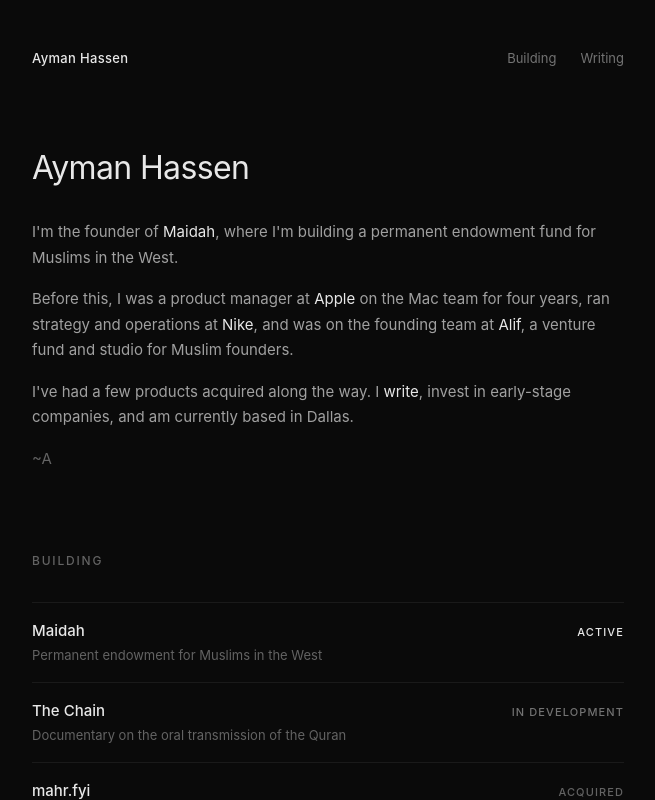
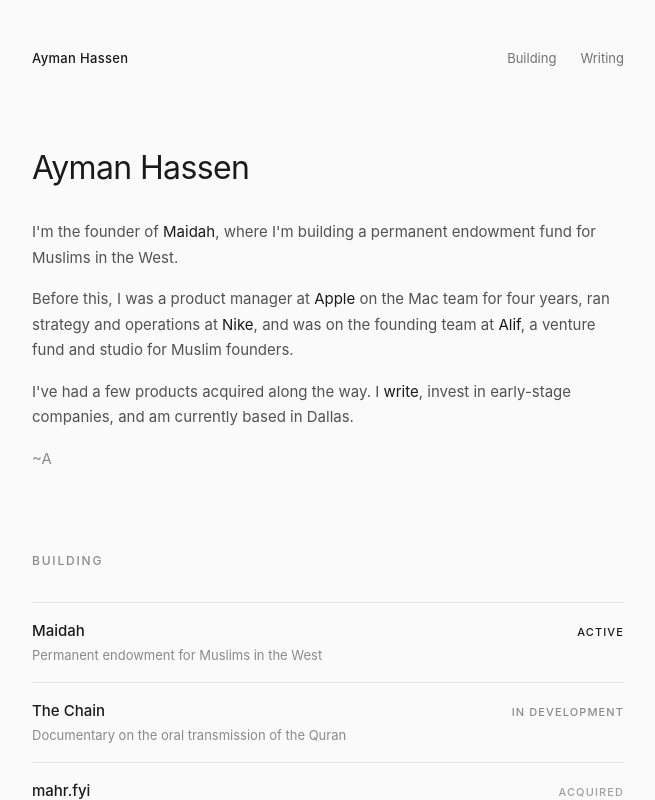
Before and after one commit to aymanhalloween/ayman, a Next.js app: page / in a window 1280 px wide. Shown: the whole page, without its empty margins (312-967 px from the left). Built offline with nearby package versions, Linux system fonts and the light colour scheme.

Commit message:
switch to white/light background theme

```diff
--- a/app/globals.css
+++ b/app/globals.css
@@ -16,8 +16,8 @@ html {
 
 body {
   height: 100%;
-  background-color: #0A0A0A;
-  color: #E8E8E8;
+  background-color: #FAFAFA;
+  color: #1A1A1A;
   font-family: -apple-system, BlinkMacSystemFont, 'SF Pro Text', 'Segoe UI', 'Roboto', 'Helvetica Neue', sans-serif;
   -webkit-font-smoothing: antialiased;
   -moz-osx-font-smoothing: grayscale;
@@ -35,5 +35,5 @@ a {
 
 ::selection {
   background: rgba(196, 165, 116, 0.3);
-  color: #E8E8E8;
+  color: #1A1A1A;
 }
--- a/app/layout.tsx
+++ b/app/layout.tsx
@@ -68,7 +68,7 @@ export default function RootLayout({
 }) {
   return (
     <html lang="en">
-      <body className="bg-[#0A0A0A] text-[#E8E8E8]">{children}</body>
+      <body className="bg-[#FAFAFA] text-[#1A1A1A]">{children}</body>
     </html>
   )
 }
--- a/app/opengraph-image.tsx
+++ b/app/opengraph-image.tsx
@@ -10,7 +10,7 @@ export default async function Image() {
     (
       <div
         style={{
-          background: '#0A0A0A',
+          background: '#FAFAFA',
           width: '100%',
           height: '100%',
           display: 'flex',
@@ -23,7 +23,7 @@ export default async function Image() {
           style={{
             fontSize: 64,
             fontWeight: 400,
-            color: '#E8E8E8',
+            color: '#1A1A1A',
             letterSpacing: '-0.02em',
             marginBottom: 24,
           }}
@@ -33,7 +33,7 @@ export default async function Image() {
         <div
           style={{
             fontSize: 28,
-            color: '#A0A0A0',
+            color: '#525252',
             lineHeight: 1.6,
           }}
         >
@@ -42,7 +42,7 @@ export default async function Image() {
         <div
           style={{
             fontSize: 18,
-            color: '#636363',
+            color: '#8A8A8A',
             marginTop: 40,
           }}
         >
--- a/app/page.tsx
+++ b/app/page.tsx
@@ -21,9 +21,9 @@ const projects = [
 ];
 
 const statusColor: Record<string, string> = {
-  'Active': 'text-[#E8E8E8]',
-  'Acquired': 'text-[#636363]',
-  'In development': 'text-[#737373]',
+  'Active': 'text-[#1A1A1A]',
+  'Acquired': 'text-[#A0A0A0]',
+  'In development': 'text-[#8A8A8A]',
 };
 
 export default function Home() {
@@ -43,7 +43,7 @@ export default function Home() {
   };
 
   return (
-    <div className="min-h-screen bg-[#0A0A0A] text-[#E8E8E8]">
+    <div className="min-h-screen bg-[#FAFAFA] text-[#1A1A1A]">
       <script
         type="application/ld+json"
         dangerouslySetInnerHTML={{ __html: JSON.stringify(structuredData) }}
@@ -51,14 +51,14 @@ export default function Home() {
 
       {/* Nav */}
       <nav className="max-w-[640px] mx-auto px-6 pt-12 pb-4 flex items-center justify-between">
-        <Link href="/" className="text-[13px] font-medium tracking-wide text-[#E8E8E8] no-underline">
+        <Link href="/" className="text-[13px] font-medium tracking-wide text-[#1A1A1A] no-underline">
           Ayman Hassen
         </Link>
         <div className="flex gap-6">
-          <a href="#building" className="text-[13px] text-[#737373] hover:text-[#E8E8E8] transition-colors duration-200 no-underline">
+          <a href="#building" className="text-[13px] text-[#737373] hover:text-[#1A1A1A] transition-colors duration-200 no-underline">
             Building
           </a>
-          <Link href="/writing" className="text-[13px] text-[#737373] hover:text-[#E8E8E8] transition-colors duration-200 no-underline">
+          <Link href="/writing" className="text-[13px] text-[#737373] hover:text-[#1A1A1A] transition-colors duration-200 no-underline">
             Writing
           </Link>
         </div>
@@ -80,28 +80,28 @@ export default function Home() {
             Ayman Hassen
           </motion.h1>
 
-          <motion.p custom={1} variants={fade} className="text-[15px] leading-[1.7] text-[#A0A0A0] mb-4">
+          <motion.p custom={1} variants={fade} className="text-[15px] leading-[1.7] text-[#525252] mb-4">
             I&apos;m the founder of{' '}
-            <a href="#building" className="text-[#E8E8E8] no-underline hover:text-[#C4A574] transition-colors">Maidah</a>
+            <a href="#building" className="text-[#1A1A1A] no-underline hover:text-[#C4A574] transition-colors">Maidah</a>
             , where I&apos;m building a permanent endowment fund for Muslims in the West.
           </motion.p>
 
-          <motion.p custom={2} variants={fade} className="text-[15px] leading-[1.7] text-[#A0A0A0] mb-4">
+          <motion.p custom={2} variants={fade} className="text-[15px] leading-[1.7] text-[#525252] mb-4">
             Before this, I was a product manager at{' '}
-            <span className="text-[#E8E8E8]">Apple</span> on the Mac team for four years,
+            <span className="text-[#1A1A1A]">Apple</span> on the Mac team for four years,
             ran strategy and operations at{' '}
-            <span className="text-[#E8E8E8]">Nike</span>, and was on the founding team at{' '}
-            <a href="https://alif.build" target="_blank" rel="noopener noreferrer" className="text-[#E8E8E8] no-underline hover:text-[#C4A574] transition-colors">Alif</a>
+            <span className="text-[#1A1A1A]">Nike</span>, and was on the founding team at{' '}
+            <a href="https://alif.build" target="_blank" rel="noopener noreferrer" className="text-[#1A1A1A] no-underline hover:text-[#C4A574] transition-colors">Alif</a>
             , a venture fund and studio for Muslim founders.
           </motion.p>
 
-          <motion.p custom={3} variants={fade} className="text-[15px] leading-[1.7] text-[#A0A0A0] mb-4">
+          <motion.p custom={3} variants={fade} className="text-[15px] leading-[1.7] text-[#525252] mb-4">
             I&apos;ve had a few products acquired along the way. I{' '}
-            <Link href="/writing" className="text-[#E8E8E8] no-underline hover:text-[#C4A574] transition-colors">write</Link>
+            <Link href="/writing" className="text-[#1A1A1A] no-underline hover:text-[#C4A574] transition-colors">write</Link>
             , invest in early-stage companies, and am currently based in Dallas.
           </motion.p>
 
-          <motion.p custom={4} variants={fade} className="text-[15px] leading-[1.7] text-[#636363]">
+          <motion.p custom={4} variants={fade} className="text-[15px] leading-[1.7] text-[#8A8A8A]">
             ~A
           </motion.p>
         </motion.section>
@@ -117,7 +117,7 @@ export default function Home() {
           <motion.h2
             custom={0}
             variants={fade}
-            className="text-[12px] font-medium mb-8 text-[#636363] uppercase tracking-[0.15em]"
+            className="text-[12px] font-medium mb-8 text-[#8A8A8A] uppercase tracking-[0.15em]"
           >
             Building
           </motion.h2>
@@ -128,7 +128,7 @@ export default function Home() {
                 key={project.name}
                 custom={i + 1}
                 variants={fade}
-                className="group py-4 border-b border-[#1A1A1A] first:border-t first:border-[#1A1A1A]"
+                className="group py-4 border-b border-[#E5E5E5] first:border-t first:border-[#E5E5E5]"
               >
                 <div className="flex items-baseline justify-between gap-4">
                   <div className="flex-1 min-w-0">
@@ -137,18 +137,18 @@ export default function Home() {
                         href={project.url}
                         target="_blank"
                         rel="noopener noreferrer"
-                        className="text-[15px] font-medium text-[#E8E8E8] no-underline group-hover:text-[#C4A574] transition-colors duration-200"
+                        className="text-[15px] font-medium text-[#1A1A1A] no-underline group-hover:text-[#C4A574] transition-colors duration-200"
                       >
                         {project.name}
                       </a>
                     ) : (
-                      <span className="text-[15px] font-medium text-[#E8E8E8]">
+                      <span className="text-[15px] font-medium text-[#1A1A1A]">
                         {project.name}
                       </span>
                     )}
-                    <p className="text-[13px] text-[#636363] mt-0.5">{project.desc}</p>
+                    <p className="text-[13px] text-[#8A8A8A] mt-0.5">{project.desc}</p>
                   </div>
-                  <span className={`text-[11px] uppercase tracking-[0.1em] font-medium shrink-0 ${statusColor[project.status] || 'text-[#636363]'}`}>
+                  <span className={`text-[11px] uppercase tracking-[0.1em] font-medium shrink-0 ${statusColor[project.status] || 'text-[#8A8A8A]'}`}>
                     {project.status}
                   </span>
                 </div>
@@ -167,7 +167,7 @@ export default function Home() {
           <motion.h2
             custom={0}
             variants={fade}
-            className="text-[12px] font-medium mb-8 text-[#636363] uppercase tracking-[0.15em]"
+            className="text-[12px] font-medium mb-8 text-[#8A8A8A] uppercase tracking-[0.15em]"
           >
             Experience
           </motion.h2>
@@ -186,16 +186,16 @@ export default function Home() {
                       href={exp.url}
                       target="_blank"
                       rel="noopener noreferrer"
-                      className="text-[15px] text-[#E8E8E8] no-underline hover:text-[#C4A574] transition-colors duration-200"
+                      className="text-[15px] text-[#1A1A1A] no-underline hover:text-[#C4A574] transition-colors duration-200"
                     >
                       {exp.co}
                     </a>
                   ) : (
-                    <span className="text-[15px] text-[#E8E8E8]">{exp.co}</span>
+                    <span className="text-[15px] text-[#1A1A1A]">{exp.co}</span>
                   )}
-                  <p className="text-[13px] text-[#636363]">{exp.role}</p>
+                  <p className="text-[13px] text-[#8A8A8A]">{exp.role}</p>
                 </div>
-                <span className="text-[13px] text-[#4A4A4A] shrink-0">{exp.time}</span>
+                <span className="text-[13px] text-[#A0A0A0] shrink-0">{exp.time}</span>
               </motion.div>
             ))}
           </div>
@@ -206,7 +206,7 @@ export default function Home() {
           initial="hidden"
           whileInView="visible"
           viewport={{ once: true }}
-          className="pt-8 border-t border-[#1A1A1A]"
+          className="pt-8 border-t border-[#E5E5E5]"
         >
           <div className="flex flex-wrap gap-x-6 gap-y-2">
             {[
@@ -223,7 +223,7 @@ export default function Home() {
                 href={link.url}
                 target={link.url.startsWith('mailto') ? undefined : '_blank'}
                 rel={link.url.startsWith('mailto') ? undefined : 'noopener noreferrer'}
-                className="text-[13px] text-[#636363] hover:text-[#E8E8E8] transition-colors duration-200 no-underline"
+                className="text-[13px] text-[#8A8A8A] hover:text-[#1A1A1A] transition-colors duration-200 no-underline"
               >
                 {link.label}
               </motion.a>
--- a/package.json
+++ b/package.json
@@ -12,6 +12,7 @@
     "lint": "next lint"
   },
   "dependencies": {
+    "@next/swc-darwin-arm64": "^16.2.3",
     "framer-motion": "^10.16.0",
     "lucide-react": "^0.292.0",
     "next": "14.0.0",
```
Also changed, not shown: app/writing/[slug]/page.tsx (+13 -13 lines), app/writing/page.tsx (+10 -10 lines), .claude/launch.json (added), 1 other file (tests, documents, lock files or other folders).
